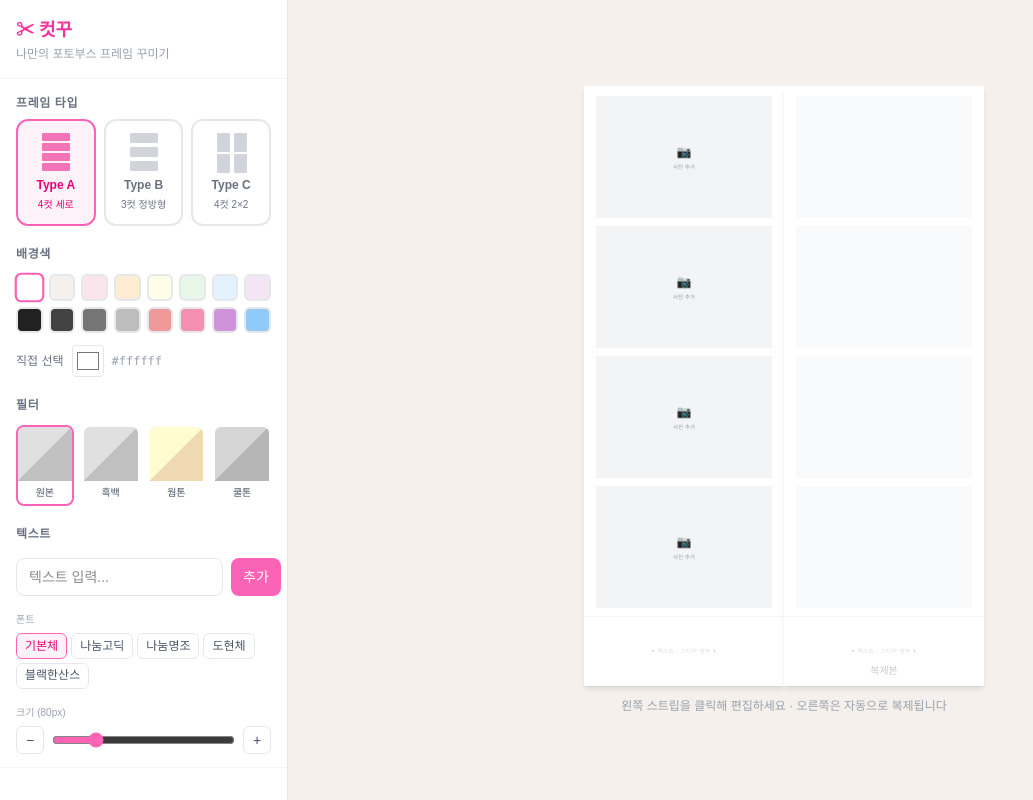
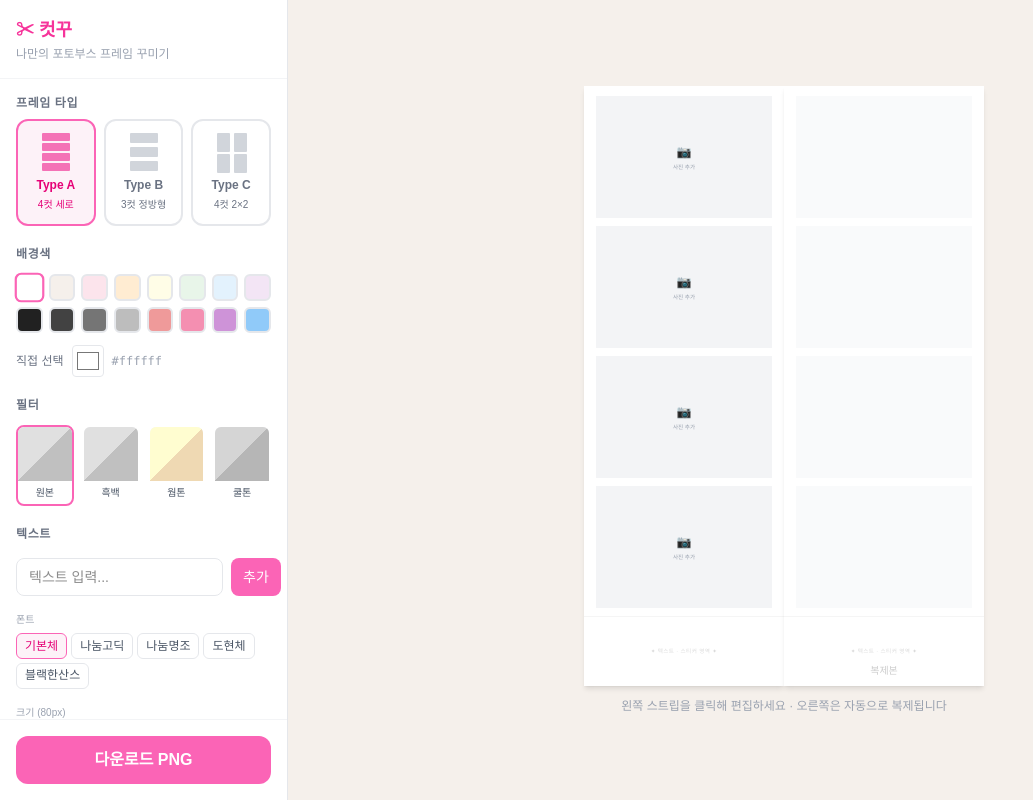
Before and after one commit to ssumanlife/cut-kku, a Next.js app: page / in a window 1280 px wide. Shown: the whole page, without its empty margins (0-1033 px from the left). Built offline with nearby package versions, Linux system fonts and the light colour scheme.

Commit message:
feat: add PNG download button with html2canvas and dual-strip duplication

```diff
--- a/package.json
+++ b/package.json
@@ -9,7 +9,7 @@
     "lint": "eslint"
   },
   "dependencies": {
-    "html2canvas": "^1.4.1",
+    "html-to-image": "^1.11.13",
     "next": "16.2.9",
     "react": "19.2.4",
     "react-dom": "19.2.4",
--- /dev/null
+++ b/src/features/download-button/download-button.tsx
@@ -0,0 +1,136 @@
+'use client'
+
+import { useState } from 'react'
+import { toCanvas } from 'html-to-image'
+import { useEditorStore, STRIP_DIMENSIONS, FRAME_DUPLICATES } from '@entities/frame'
+
+interface Props {
+  canvasRef: React.RefObject<HTMLDivElement | null>
+  variant?: 'sidebar' | 'mobile'
+}
+
+const imgToDataUrl = (src: string): Promise<string> =>
+  new Promise((resolve, reject) => {
+    const img = new window.Image()
+    img.crossOrigin = 'anonymous'
+    img.onload = () => {
+      const c = document.createElement('canvas')
+      c.width = img.naturalWidth
+      c.height = img.naturalHeight
+      c.getContext('2d')!.drawImage(img, 0, 0)
+      resolve(c.toDataURL('image/png'))
+    }
+    img.onerror = reject
+    img.src = src
+  })
+
+export const DownloadButton = ({ canvasRef, variant = 'sidebar' }: Props) => {
+  const frameType = useEditorStore((s) => s.frameType)
+  const setSelectedTextId = useEditorStore((s) => s.actions.setSelectedTextId)
+  const setSelectedStickerId = useEditorStore((s) => s.actions.setSelectedStickerId)
+  const [loading, setLoading] = useState(false)
+
+  const { width: sw, height: sh } = STRIP_DIMENSIONS[frameType]
+  const isDuplicated = FRAME_DUPLICATES[frameType] === 2
+
+  const handleDownload = async () => {
+    if (!canvasRef.current || loading) return
+    setLoading(true)
+
+    setSelectedTextId(null)
+    setSelectedStickerId(null)
+
+    await new Promise((r) => setTimeout(r, 80))
+
+    const el = canvasRef.current
+    const imgs = Array.from(el.querySelectorAll('img'))
+    const origSrcs = imgs.map((img) => img.getAttribute('src') ?? '')
+
+    // blob: URL → data URL로 사전 변환 (html-to-image가 blob을 못 읽는 문제 해결)
+    await Promise.all(
+      imgs.map(async (img, i) => {
+        const src = origSrcs[i]
+        if (!src) return
+        try {
+          img.src = await imgToDataUrl(src)
+        } catch {
+          // 변환 실패 시 원본 유지
+        }
+      })
+    )
+
+    // transform: scale(n) 을 잠시 제거해야 html-to-image가 원본 해상도로 캡처함
+    const origTransform = el.style.transform
+    const origTransformOrigin = el.style.transformOrigin
+    el.style.transform = 'none'
+    el.style.transformOrigin = 'top left'
+    // 두 프레임 기다려 레이아웃 재계산 완료 후 캡처
+    await new Promise((r) => requestAnimationFrame(() => requestAnimationFrame(r)))
+
+    try {
+      const captured = await toCanvas(el, {
+        pixelRatio: 1,
+        width: sw,
+        height: sh,
+        skipFonts: true,
+      })
+
+      let output: HTMLCanvasElement
+
+      if (isDuplicated) {
+        output = document.createElement('canvas')
+        output.width = sw * 2
+        output.height = sh
+        const ctx = output.getContext('2d')!
+        ctx.drawImage(captured, 0, 0)
+        ctx.drawImage(captured, sw, 0)
+      } else {
+        output = captured
+      }
+
+      output.toBlob((blob) => {
+        if (!blob) return
+        const url = URL.createObjectURL(blob)
+        const a = document.createElement('a')
+        a.href = url
+        a.download = `cutkku_${frameType}_${Date.now()}.png`
+        a.click()
+        URL.revokeObjectURL(url)
+      }, 'image/png')
+    } catch (err) {
+      console.error('다운로드 실패:', err)
+    } finally {
+      // transform 복원
+      el.style.transform = origTransform
+      el.style.transformOrigin = origTransformOrigin
+      // 원본 src 복원
+      imgs.forEach((img, i) => {
+        if (origSrcs[i]) img.src = origSrcs[i]
+      })
+      setLoading(false)
+    }
+  }
+
+  if (variant === 'mobile') {
+    return (
+      <button
+        onClick={handleDownload}
+        disabled={loading}
+        className="flex flex-col items-center justify-center gap-0.5 py-2.5 px-2 text-pink-500 disabled:opacity-50 transition-opacity"
+      >
+        <span className="text-base leading-none">↓</span>
+        <span className="text-[10px] leading-none">{loading ? '...' : '저장'}</span>
+      </button>
+    )
+  }
+
+  return (
+    <button
+      onClick={handleDownload}
+      disabled={loading}
+      className="w-full py-3 bg-pink-400 hover:bg-pink-500 disabled:opacity-50 text-white font-semibold rounded-xl transition-colors"
+    >
+      {loading ? '저장 중...' : '다운로드 PNG'}
+    </button>
+  )
+}
--- /dev/null
+++ b/src/features/download-button/index.ts
@@ -0,0 +1 @@
+export * from './download-button'
--- a/src/widgets/editor-layout/editor-layout.tsx
+++ b/src/widgets/editor-layout/editor-layout.tsx
@@ -7,6 +7,7 @@ import { FilterSelector } from "@features/filter-selector";
 import { BackgroundColorPicker } from "@features/background-color-picker";
 import { TextEditor } from "@features/text-editor";
 import { StickerPanel } from "@features/sticker-panel";
+import { DownloadButton } from "@features/download-button";
 import { useEditorStore } from "@entities/frame";
 
 const CANVAS_HINT: Record<string, string> = {
@@ -65,7 +66,7 @@ export const EditorLayout = () => {
         </div>
 
         <div className="p-4 border-t border-gray-100">
-          <div id="panel-download" />
+          <DownloadButton canvasRef={canvasRef} variant="sidebar" />
         </div>
       </aside>
 
@@ -77,7 +78,7 @@ export const EditorLayout = () => {
             나만의 포토부스 프레임
           </p>
         </div>
-        <div id="mobile-header-download" />
+        <DownloadButton canvasRef={canvasRef} variant="mobile" />
       </header>
 
       {/* ── 캔버스 영역 ── */}
@@ -129,7 +130,7 @@ export const EditorLayout = () => {
             </button>
           ))}
           <div className="w-px h-8 bg-gray-200 shrink-0" />
-          <div id="panel-download-mobile" className="px-3 flex items-center" />
+          <DownloadButton canvasRef={canvasRef} variant="mobile" />
         </nav>
       </div>
     </div>
```
Also changed, not shown: 1 other file (tests, documents, lock files or other folders).
